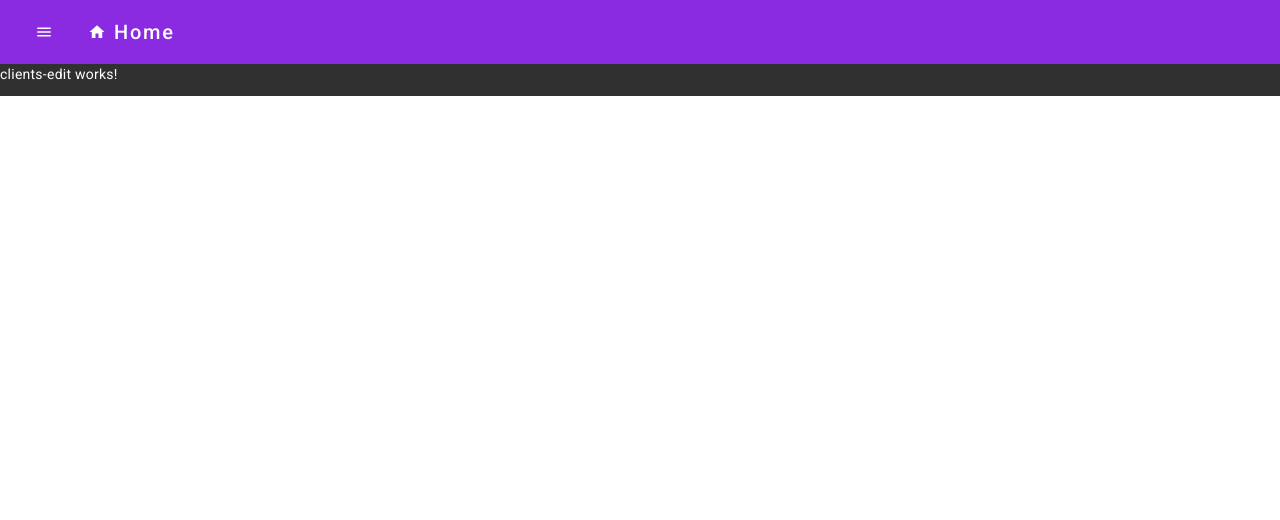
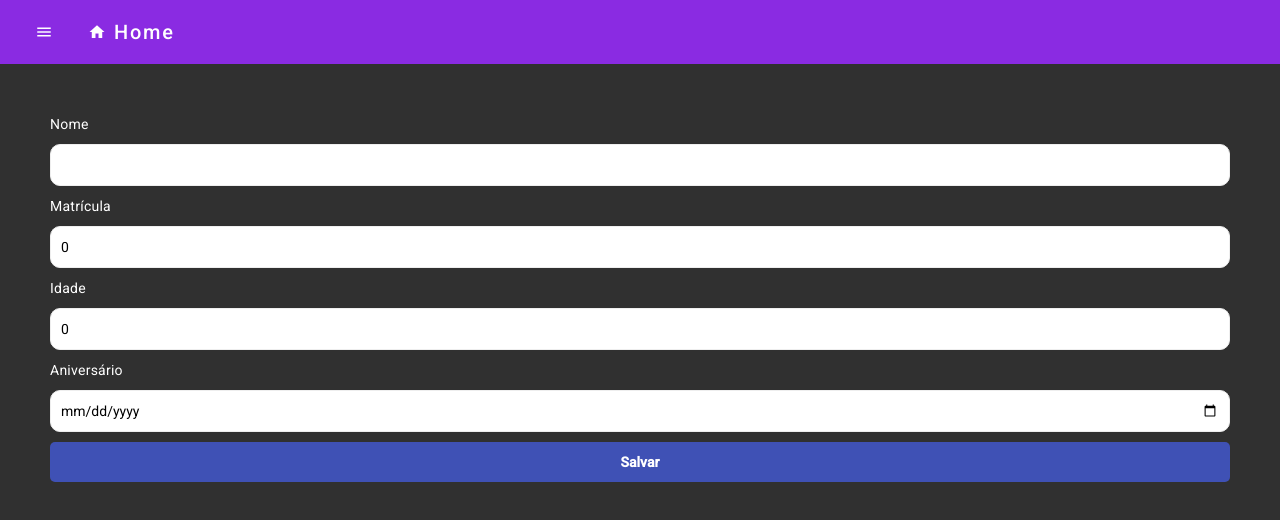
Before and after one commit to Kauasegabinazzi/ProjetoLocadora, an Angular app in the folder projetoLocadora/: page /clientesEdit in a window 1280 px wide. Shown: the top 520 px of the page. Built offline with nearby package versions, Linux system fonts and the light colour scheme.

Commit message:
quase acabando

```diff
--- a/projetoLocadora/src/app/pages/clients/clients-edit/clients-edit.component.html
+++ b/projetoLocadora/src/app/pages/clients/clients-edit/clients-edit.component.html
@@ -1 +1,22 @@
-<p>clients-edit works!</p>
+<section class="catalog">
+  <form [formGroup]="form">
+    <div>
+      <label>Nome</label>
+      <input type="text" name="name" id="name" class="type-1" formControlName="nome">
+    </div>
+    <div>
+      <label>Matrícula</label>
+      <input type="text" name="matricula" id="matricula" class="type-1" formControlName="matricula">
+    </div>
+    <div>
+      <label>Idade</label>
+      <input type="text" name="idade" id="idade" class="type-1" formControlName="idade">
+    </div>
+    <div>
+      <label>Aniversário</label>
+      <input #date type="date" name="aniversario" id="aniversario" class="type-1" [value]="form.controls['data'].value"
+      (change)="form.controls['data'].setValue(date.value)">
+    </div>
+    <button (click)="createorupdate(form)">Salvar</button>
+  </form>
+</section>
--- a/projetoLocadora/src/app/pages/clients/clients-edit/clients-edit.component.scss
+++ b/projetoLocadora/src/app/pages/clients/clients-edit/clients-edit.component.scss
@@ -0,0 +1,51 @@
+@import '../../../../styles.scss';
+
+.catalog {
+  flex-wrap: wrap;
+  justify-content: space-between;
+  margin: 10px;
+  align-items: center;
+  height: 92vh;
+  gap: 3vh;
+  padding: 5vh;
+}
+
+body {
+  margin: 40px;
+}
+
+* {
+  box-sizing: border-box;
+}
+
+input {
+  display: block;
+  width: 100%;
+  margin: 10px 0;
+  padding: 10px;
+}
+
+.type-1 {
+  border-radius: 10px;
+  border: 1px solid #eee;
+  transition: .3s border-color;
+}
+
+.type-1:hover {
+  border: 1px solid #aaa;
+}
+
+button {
+
+  appearance: none;
+  -webkit-appearance: none;
+
+  padding: 10px;
+  border: none;
+  background-color: #3F51B5;
+  color: #fff;
+  font-weight: 600;
+  border-radius: 5px;
+  width: 100%;
+
+}
--- a/projetoLocadora/src/app/pages/clients/clients-edit/clients-edit.component.ts
+++ b/projetoLocadora/src/app/pages/clients/clients-edit/clients-edit.component.ts
@@ -1,5 +1,9 @@
 import { Component, OnDestroy, OnInit } from '@angular/core';
 import { ClientList } from '../module/struct';
+import { FormGroup, UntypedFormBuilder, UntypedFormGroup, Validators } from '@angular/forms';
+import { ClientService } from 'src/services/client.service';
+import { Router } from '@angular/router';
+import { DatePipe } from '@angular/common';
 
 @Component({
   selector: 'app-clients-edit',
@@ -8,20 +12,68 @@ import { ClientList } from '../module/struct';
 })
 export class ClientsEditComponent implements OnInit, OnDestroy {
 
-  public estrutura: Array<ClientList> = [];
+  public estrutura: ClientList;
   public isEdit: boolean = false;
 
-  constructor() {
+  public struct: ClientList = new ClientList();
+
+  constructor(public formBuilder: UntypedFormBuilder, private service: ClientService, private router: Router) {
     const state = history.state;
     this.estrutura = state.estrutura;
     this.isEdit = state.isEdit;
   }
 
+  public form!: FormGroup;
+
   ngOnInit(): void {
+    this.createForm();
 
+    if (this.isEdit == true) {
+      this.form.controls['nome'].setValue(this.estrutura.name);
+      this.form.controls['idade'].setValue(this.estrutura.age);
+      this.form.controls['matricula'].setValue(this.estrutura.registration);
+    }
   }
 
   ngOnDestroy(): void {
 
   }
+
+  private createForm() {
+    this.form = this.formBuilder.group({
+      nome: ['', [Validators.maxLength(50)]],
+      matricula: [0, [Validators.maxLength(50)]],
+      idade: [0, [Validators.maxLength(50)]],
+      data: ['', [Validators.maxLength(50)]],
+    })
+  }
+
+  createorupdate(form: FormGroup) {
+
+    if (this.isEdit == false) {
+      this.struct.name = form.controls['nome'].value;
+      this.struct.age = form.controls['idade'].value;
+      this.struct.birthday = form.controls['data'].value;
+      this.struct.registration = form.controls['matricula'].value;
+      this.struct.usercreationdate = new Date();
+
+      return this.service.ClientAdd(this.struct).subscribe(
+        res => this.router.navigate(['/clientes']),
+        error => error
+      );
+    }
+    else {
+      this.struct.name = form.controls['nome'].value;
+      this.struct.age = form.controls['idade'].value;
+      this.struct.birthday = form.controls['data'].value;
+      this.struct.registration = form.controls['matricula'].value;
+      this.struct.birthday = this.estrutura.birthday;
+      this.struct.usercreationdate = this.estrutura.usercreationdate;
+
+      return this.service.ClientEdit(this.estrutura.id, this.struct).subscribe(
+        res => this.router.navigate(['/clientes']),
+        error => error
+      );
+    }
+  }
 }
--- a/projetoLocadora/src/app/pages/clients/clients.component.scss
+++ b/projetoLocadora/src/app/pages/clients/clients.component.scss
@@ -88,3 +88,9 @@
 #menu div{
   list-style: none;
 }
+
+
+th, td {
+  padding: 15px;
+  text-align: left;
+}
--- a/projetoLocadora/src/app/pages/clients/clients.component.ts
+++ b/projetoLocadora/src/app/pages/clients/clients.component.ts
@@ -27,7 +27,7 @@ export class ClientsComponent implements OnInit {
   }
 
   navegateToCreate(nameRouter: string,) {
-    this.router.navigate([nameRouter], { state: { isEdit: true } });
+    this.router.navigate([nameRouter], { state: { isEdit: false } });
   }
 
   DeleteClient(id: number) {
--- a/projetoLocadora/src/app/pages/clients/module/struct.ts
+++ b/projetoLocadora/src/app/pages/clients/module/struct.ts
@@ -1,8 +1,8 @@
-export interface ClientList {
-  id: number,
-  name: string,
-  age: number,
-  birthday: Date,
-  registration: number,
-  usercreationdate: Date,
+export class ClientList {
+  id: number = 0;
+  name: string = '';
+  age: number = 0;
+  birthday: Date = new Date();
+  registration: number = 0;
+  usercreationdate: Date = new Date();
 }
--- a/projetoLocadora/src/services/client.service.ts
+++ b/projetoLocadora/src/services/client.service.ts
@@ -26,18 +26,26 @@ export class ClientService {
     )
   }
 
-  public ClientAdd(value: string): Observable<ClientList> {
-    return this.http.post<ClientList>(`${this.url}list-food`, {
-      name: value,
+  public ClientAdd(value: ClientList): Observable<ClientList> {
+    return this.http.post<ClientList>(`${this.url}list-clients`, {
+      name: value.name,
+      age: value.age,
+      birthday: value.birthday,
+      registration: value.registration,
+      usercreationdate: value.usercreationdate
     }).pipe(
       res => res,
       error => error
     )
   }
 
-  public ClientEdit(id: number, value: string): Observable<ClientList> {
-    return this.http.put<ClientList>(`${this.url}list-food/${id}`, {
-      name: value,
+  public ClientEdit(id: number, value: ClientList): Observable<ClientList> {
+    return this.http.put<ClientList>(`${this.url}list-clients/${id}`, {
+      name: value.name,
+      age: value.age,
+      birthday: value.birthday,
+      registration: value.registration,
+      usercreationdate: value.usercreationdate
     }).pipe(
       res => res,
       error => error
```
Also changed, not shown: projetoLocadora/src/app/app.module.ts (+8 -1 lines).
